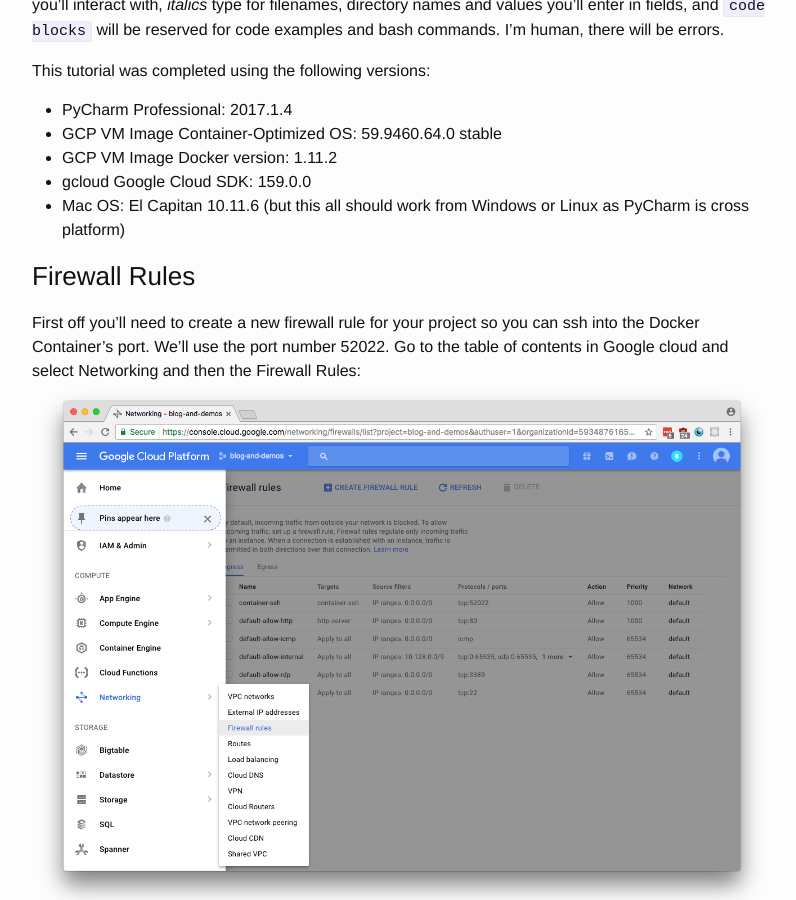
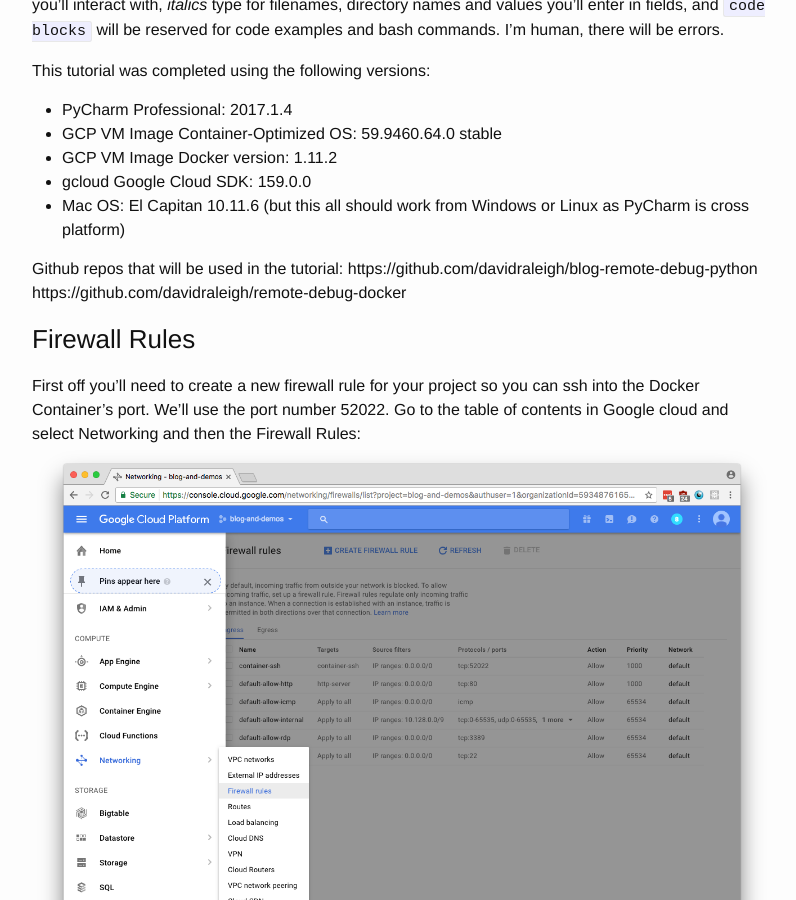
Before and after one commit to davidraleigh/davidraleigh.github.io, a Jekyll site: the page built from _posts/2017-06-27-Debugging-a-Remote-Docker-Container-with-PyCharm.md, in a window 1280 px wide and 900 px high, scrolled down 695 px. Shown: the whole window, without its empty margins (238-1034 px from the left). Built offline with Jekyll 4.4.1, drawn with Linux system fonts in a browser that asks for light colours; our own code applies the rules of GitHub Pages for plain Markdown files; comment, search, counter and statistics services are not loaded.

Commit message:
Update 2017-06-27-Debugging-a-Remote-Docker-Container-with-PyCharm.md

```diff
--- a/_posts/2017-06-27-Debugging-a-Remote-Docker-Container-with-PyCharm.md
+++ b/_posts/2017-06-27-Debugging-a-Remote-Docker-Container-with-PyCharm.md
@@ -15,6 +15,11 @@ This tutorial was completed using the following versions:
 - GCP VM Image Docker version: 1.11.2
 - gcloud Google Cloud SDK: 159.0.0
 - Mac OS: El Capitan 10.11.6 (but this all should work from Windows or Linux as PyCharm is cross platform)
+
+Github repos that will be used in the tutorial:
+https://github.com/davidraleigh/blog-remote-debug-python
+https://github.com/davidraleigh/remote-debug-docker
+
 
 ### Firewall Rules
 First off you'll need to create a new firewall rule for your project so you can ssh into the Docker Container's port. We'll use the port number 52022. Go to the table of contents in Google cloud and select Networking and then the Firewall Rules:
```
